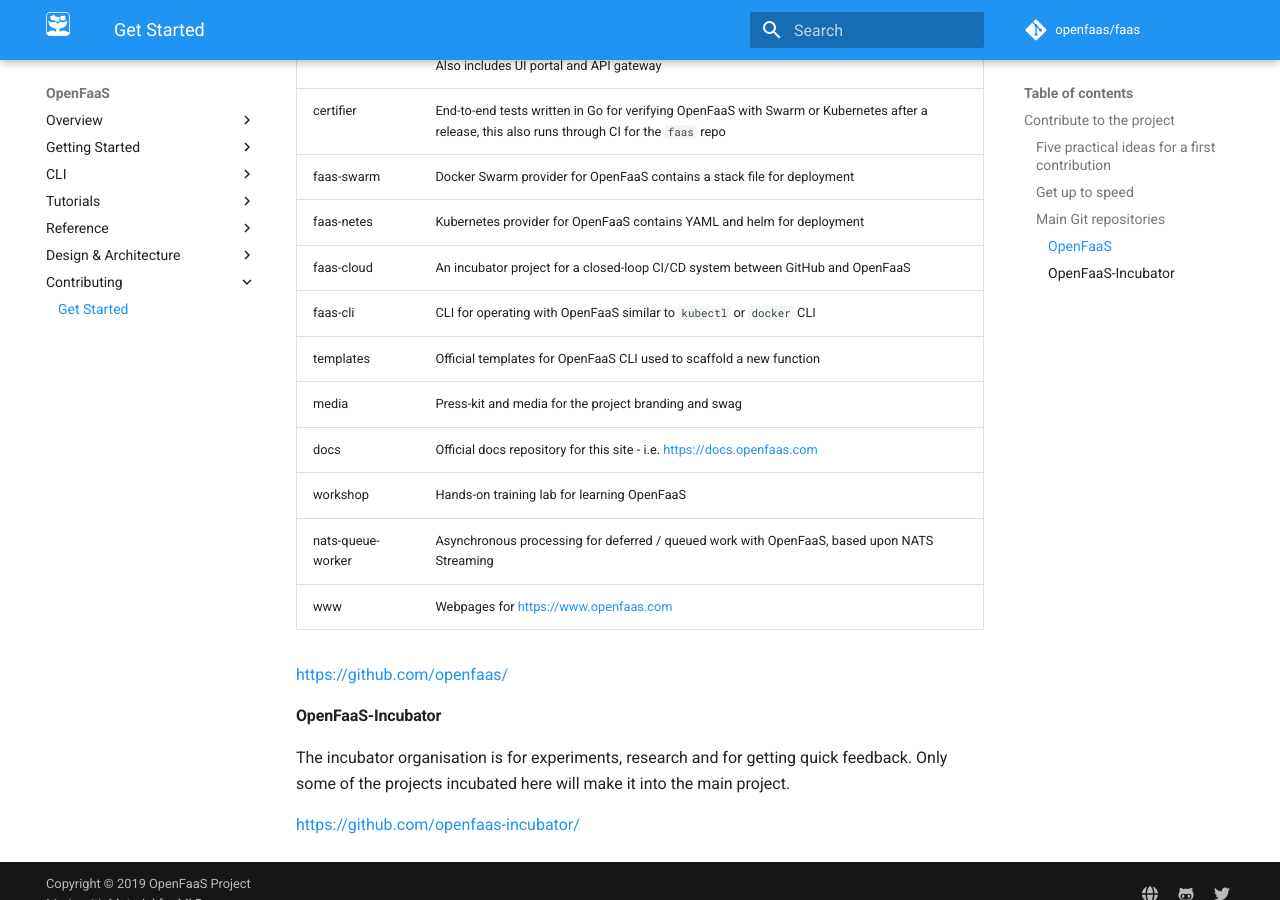
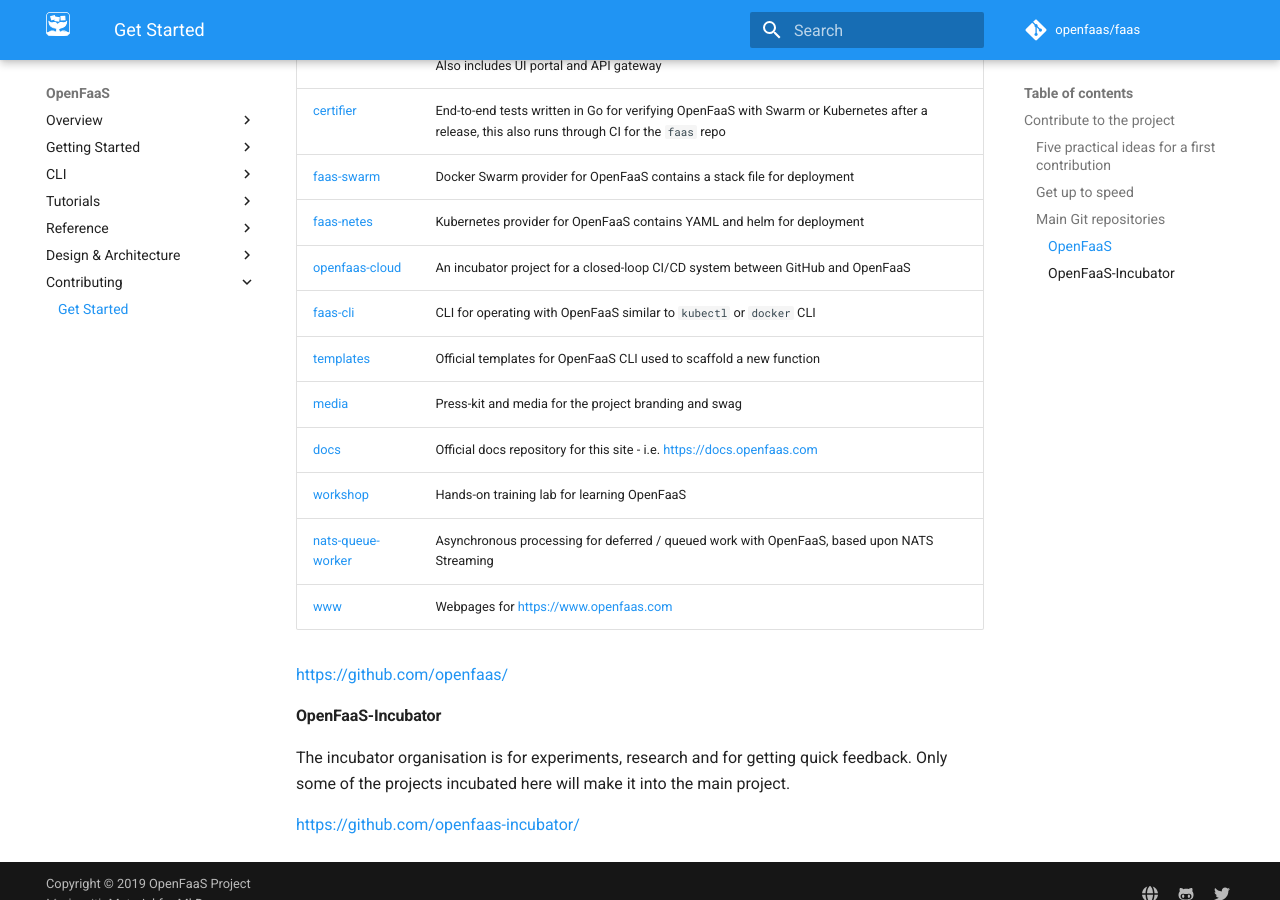
Before and after one commit to openfaas/docs, an MkDocs documentation site: the page built from docs/contributing/get-started.md, in a window 1280 px wide and 900 px high, scrolled down 1391 px. Built offline with MkDocs 1.6.1 and Material for MkDocs 9.7.7, drawn with Linux system fonts in a browser that asks for light colours; comment, search, counter and statistics services are not loaded; old or Windows-style settings are respelled for this version of MkDocs.

Commit message:
Update openfaas repositories list with links
This updates all listed openfaas repositories in the contributing
Get started page with links  to  the  GitHub  repos  and  updates
the  outdated   `faas-cloud`  repository  name  with  the  actual
`openfaas-cloud`

Signed-off-by: Ivana Yovcheva (VMware) <iyovcheva@vmware.com>

```diff
--- a/docs/contributing/get-started.md
+++ b/docs/contributing/get-started.md
@@ -39,20 +39,20 @@ Git is used for version control and all repositories are public available under
 
 OpenFaaS started as a single mono-repo called `faas` and has been broken out into separate repositories. For this reason you should always collate Issues, PRs, contributor counts, stars and similar statistics from the organisation as a whole. The data in the `faas` repo is not representive of the whole project.
 
-| Repository       | Headline                        |
-|------------------|---------------------------------|
-| faas              | Main repository for project issues, suggestions, documentation and roadmap/backlog items. Also includes UI portal and API gateway |
-| certifier         | End-to-end tests written in Go for verifying OpenFaaS with Swarm or Kubernetes after a release, this also runs through CI for the `faas` repo      |
-| faas-swarm        | Docker Swarm provider for OpenFaaS contains a stack file for deployment |
-| faas-netes        | Kubernetes provider for OpenFaaS contains YAML and helm for deployment |
-| faas-cloud        | An incubator project for a closed-loop CI/CD system between GitHub and OpenFaaS |
-| faas-cli          | CLI for operating with OpenFaaS similar to `kubectl` or `docker` CLI    |
-| templates         | Official templates for OpenFaaS CLI used to scaffold a new function |
-| media             | Press-kit and media for the project branding and swag             |
-| docs              | Official docs repository for this site - i.e. https://docs.openfaas.com             |
-| workshop          | Hands-on training lab for learning OpenFaaS                                |
-| nats-queue-worker | Asynchronous processing for deferred / queued work with OpenFaaS, based upon NATS Streaming |
-| www               | Webpages for https://www.openfaas.com   |
+| Repository        | Headline                         |
+|:------------------|:---------------------------------|
+| [faas](https://github.com/openfaas/faas)              | Main repository for project issues, suggestions, documentation and roadmap/backlog items. Also includes UI portal and API gateway |
+| [certifier](https://github.com/openfaas/certifier)         | End-to-end tests written in Go for verifying OpenFaaS with Swarm or Kubernetes after a release, this also runs through CI for the `faas` repo      |
+| [faas-swarm](https://github.com/openfaas/faas-swarm)        | Docker Swarm provider for OpenFaaS contains a stack file for deployment |
+| [faas-netes](https://github.com/openfaas/faas-netes)        | Kubernetes provider for OpenFaaS contains YAML and helm for deployment |
+| [openfaas-cloud](https://github.com/openfaas/openfaas-cloud)        | An incubator project for a closed-loop CI/CD system between GitHub and OpenFaaS |
+| [faas-cli](https://github.com/openfaas/faas-cli)          | CLI for operating with OpenFaaS similar to `kubectl` or `docker` CLI    |
+| [templates](https://github.com/openfaas/templates)         | Official templates for OpenFaaS CLI used to scaffold a new function |
+| [media](https://github.com/openfaas/media)             | Press-kit and media for the project branding and swag             |
+| [docs](https://github.com/openfaas/docs)              | Official docs repository for this site - i.e. https://docs.openfaas.com             |
+| [workshop](https://github.com/openfaas/workshop)          | Hands-on training lab for learning OpenFaaS                                |
+| [nats-queue-worker](https://github.com/openfaas/nats-queue-worker) | Asynchronous processing for deferred / queued work with OpenFaaS, based upon NATS Streaming |
+| [www](https://github.com/openfaas/www)               | Webpages for https://www.openfaas.com   |
 
 https://github.com/openfaas/
 
```
